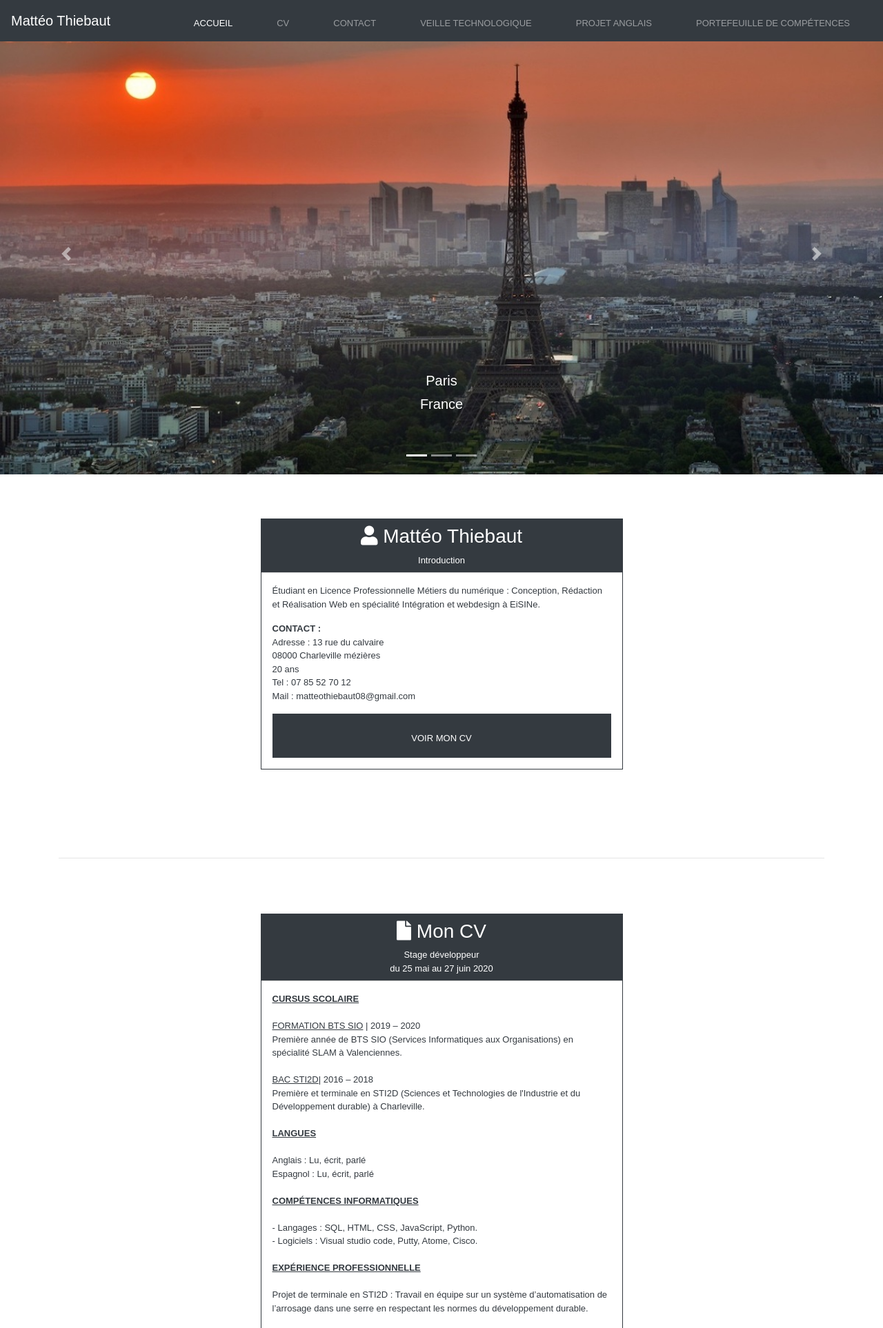
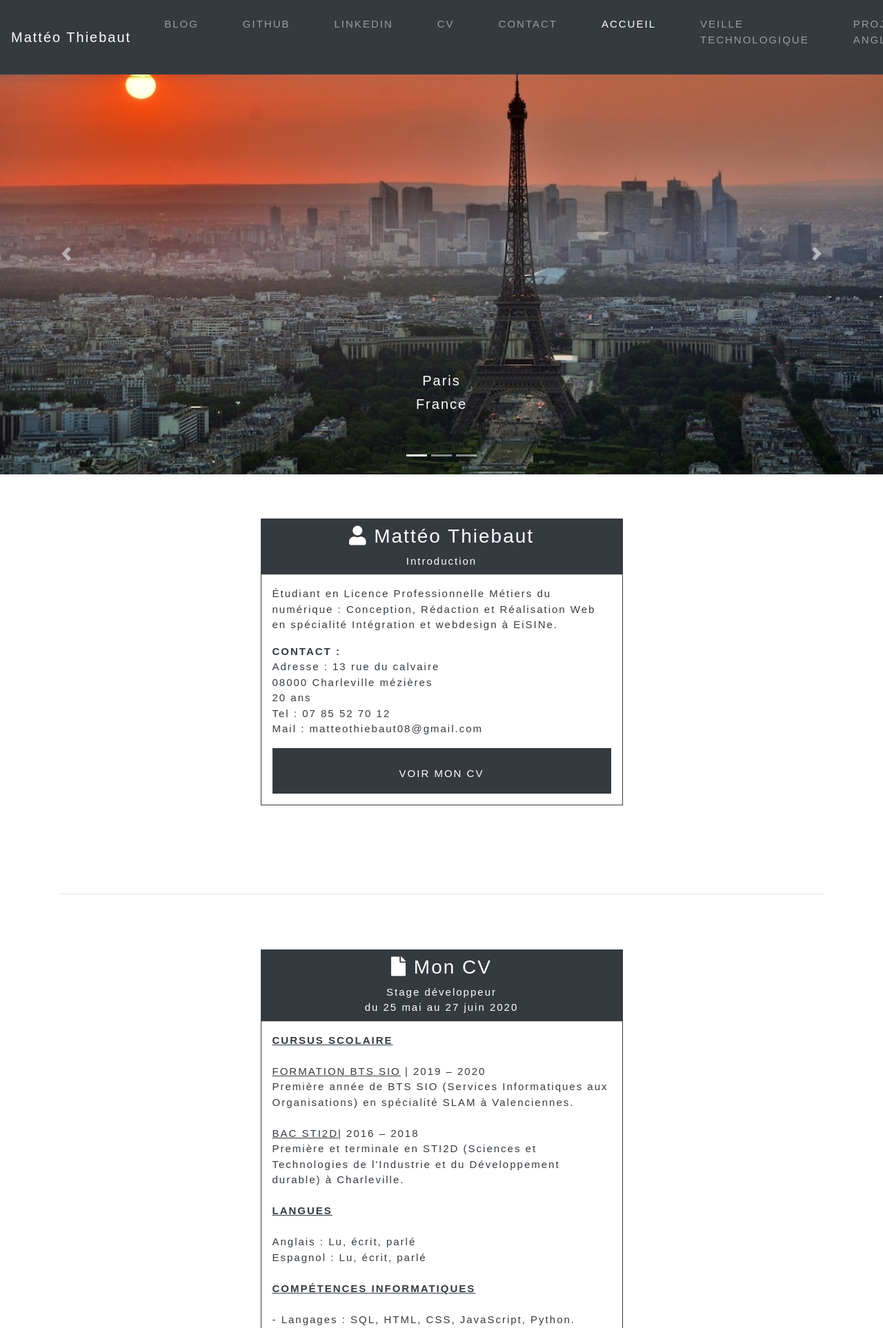
Before and after one commit to MatteoThiebaut/v1, a PHP site: page / in a window 1280 px wide. Shown: the top 1926 px of the page at 69% size. Run offline with PHP 8.4, Linux system fonts and the light colour scheme; some libraries are stand-ins or nearby versions.

Commit message:
AjoutDeSiteEtLien

```diff
--- a/carousel.css
+++ b/carousel.css
@@ -7,7 +7,8 @@ body {
     padding-bottom: 3rem;
     color: #343a40;
     font-family: 'Saira Extra Condensed', sans-serif;
-    font-size: 13px;
+    font-size: 15px;
+    letter-spacing: 2px;
 
   -webkit-font-smoothing: antialiased;
      -moz-osx-font-smoothing: grayscale;
--- a/index.html
+++ b/index.html
@@ -30,14 +30,25 @@
             </button>
             <div class="collapse navbar-collapse" id="navbarCollapse">
                 <ul class="navbar-nav ml-auto">
-                    <li class="nav-item active">
-                        <a class="nav-link " href="index.html">Accueil</a>
+                    <li class="nav-item">
+                        <a class="nav-link" href="http://matteothiebaut.orgfree.com/index.html">Blog</a>
+                    </li>
+                    <li class="nav-item">
+                        <a class="nav-link" href="https://github.com/MatteoThiebaut" target="_blank">Github</a>
+                    </li>
+                    <li class="nav-item">
+                        <a class="nav-link" href="https://www.linkedin.com/in/matt%C3%A9o-thiebaut-36680b19b/"
+                            target="_blank">Linkedin</a>
                     </li>
                     <li class="nav-item">
                         <a class="nav-link" href="index.html#cv">CV</a>
                     </li>
                     <li class="nav-item">
                         <a class="nav-link" href="index.html#contact">Contact</a>
+                    </li>
+                    <li class="nav-item active">
+                        <a class="nav-link " href="index.html">Accueil</a>
+                    </li>
                     <li class="nav-item ">
                         <a class="nav-link" href="veille.html">Veille technologique </a>
                     </li>
```
